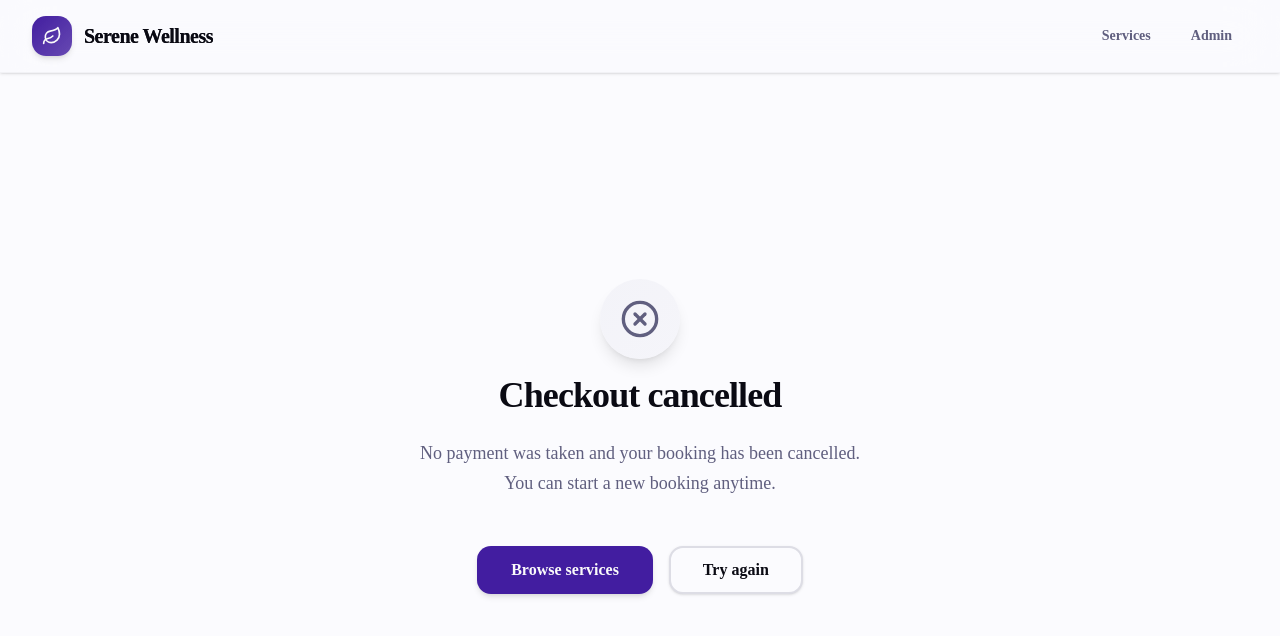
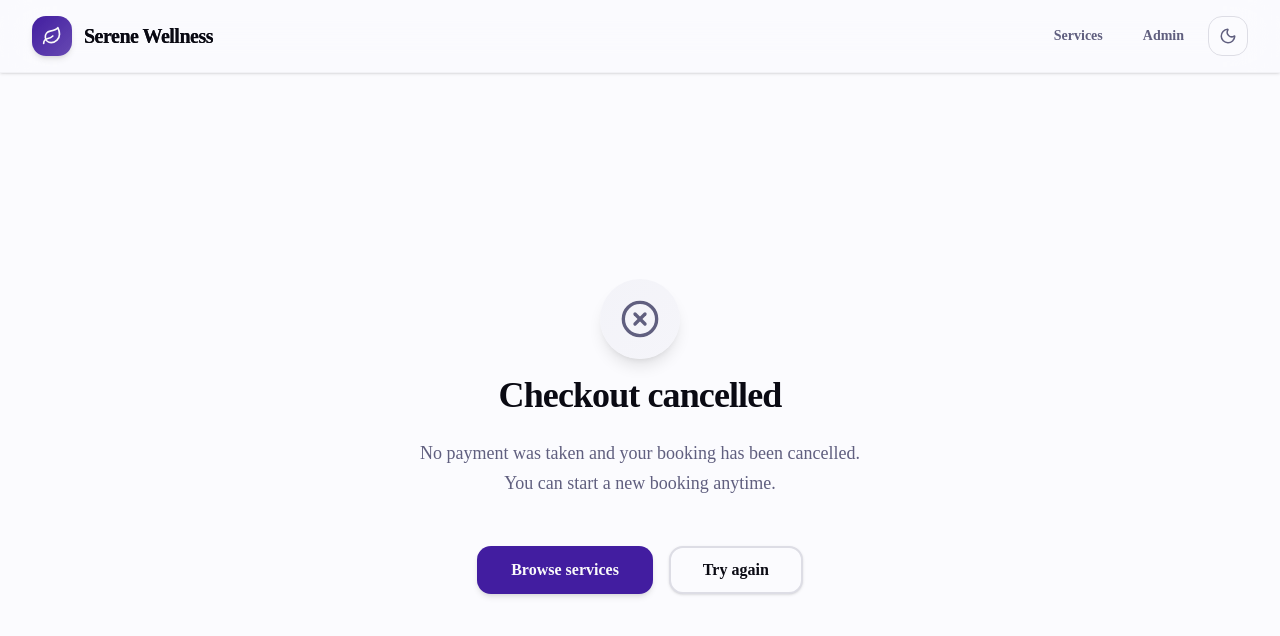
Before and after one commit to Azmain005/booking-website, a Next.js app: page /cancel in a window 1280 px wide. Shown: the top 636 px of the page. Built offline with nearby package versions, Linux system fonts and the light colour scheme; no server answers.

Commit message:
added dark mode feature

```diff
--- a/src/app/layout.tsx
+++ b/src/app/layout.tsx
@@ -95,11 +95,21 @@ export default function RootLayout({
 }: Readonly<{
   children: React.ReactNode;
 }>) {
+  const themeScript = `(() => {
+  try {
+    const key = 'theme';
+    const stored = localStorage.getItem(key);
+    const dark = stored === 'dark' || (!stored && window.matchMedia('(prefers-color-scheme: dark)').matches);
+    document.documentElement.classList.toggle('dark', dark);
+  } catch {}
+})();`;
+
   return (
     <html lang="en" suppressHydrationWarning>
       <body
         className={`${openSans.variable} antialiased min-h-screen bg-background`}
       >
+        <script dangerouslySetInnerHTML={{ __html: themeScript }} />
         {children}
         <Toaster richColors position="top-right" />
       </body>
--- a/src/components/header.tsx
+++ b/src/components/header.tsx
@@ -1,5 +1,7 @@
 import { Leaf } from "lucide-react";
 import Link from "next/link";
+
+import { ThemeToggle } from "@/components/theme-toggle";
 
 export function Header() {
   return (
@@ -32,6 +34,7 @@ export function Header() {
               <span className="relative z-10">Admin</span>
               <div className="absolute inset-0 bg-gradient-to-r from-primary/10 to-primary/5 rounded-xl opacity-0 group-hover:opacity-100 transition-opacity duration-200" />
             </Link>
+            <ThemeToggle />
           </nav>
         </div>
       </div>
--- /dev/null
+++ b/src/components/theme-toggle.tsx
@@ -0,0 +1,69 @@
+"use client";
+
+import { Moon, Sun } from "lucide-react";
+import { useEffect, useState } from "react";
+
+const STORAGE_KEY = "theme";
+
+type Theme = "light" | "dark";
+
+function getPreferredTheme(): Theme {
+  if (typeof window === "undefined") return "light";
+
+  const stored = window.localStorage.getItem(STORAGE_KEY);
+  if (stored === "light" || stored === "dark") {
+    return stored;
+  }
+
+  return window.matchMedia("(prefers-color-scheme: dark)").matches
+    ? "dark"
+    : "light";
+}
+
+function applyTheme(theme: Theme) {
+  const root = document.documentElement;
+  root.classList.toggle("dark", theme === "dark");
+}
+
+export function ThemeToggle() {
+  const [mounted, setMounted] = useState(false);
+  const [theme, setTheme] = useState<Theme>("light");
+
+  useEffect(() => {
+    const preferred = getPreferredTheme();
+    setTheme(preferred);
+    applyTheme(preferred);
+    setMounted(true);
+  }, []);
+
+  function toggleTheme() {
+    const next: Theme = theme === "dark" ? "light" : "dark";
+    setTheme(next);
+    applyTheme(next);
+    window.localStorage.setItem(STORAGE_KEY, next);
+  }
+
+  return (
+    <button
+      type="button"
+      onClick={toggleTheme}
+      className="inline-flex h-10 w-10 items-center justify-center rounded-xl border border-border bg-background text-muted-foreground transition-colors hover:bg-accent hover:text-foreground focus-visible:outline-none focus-visible:ring-2 focus-visible:ring-ring/50"
+      aria-label={
+        mounted && theme === "dark"
+          ? "Switch to light mode"
+          : "Switch to dark mode"
+      }
+      title={
+        mounted && theme === "dark"
+          ? "Switch to light mode"
+          : "Switch to dark mode"
+      }
+    >
+      {mounted && theme === "dark" ? (
+        <Sun className="h-4.5 w-4.5" />
+      ) : (
+        <Moon className="h-4.5 w-4.5" />
+      )}
+    </button>
+  );
+}
```
